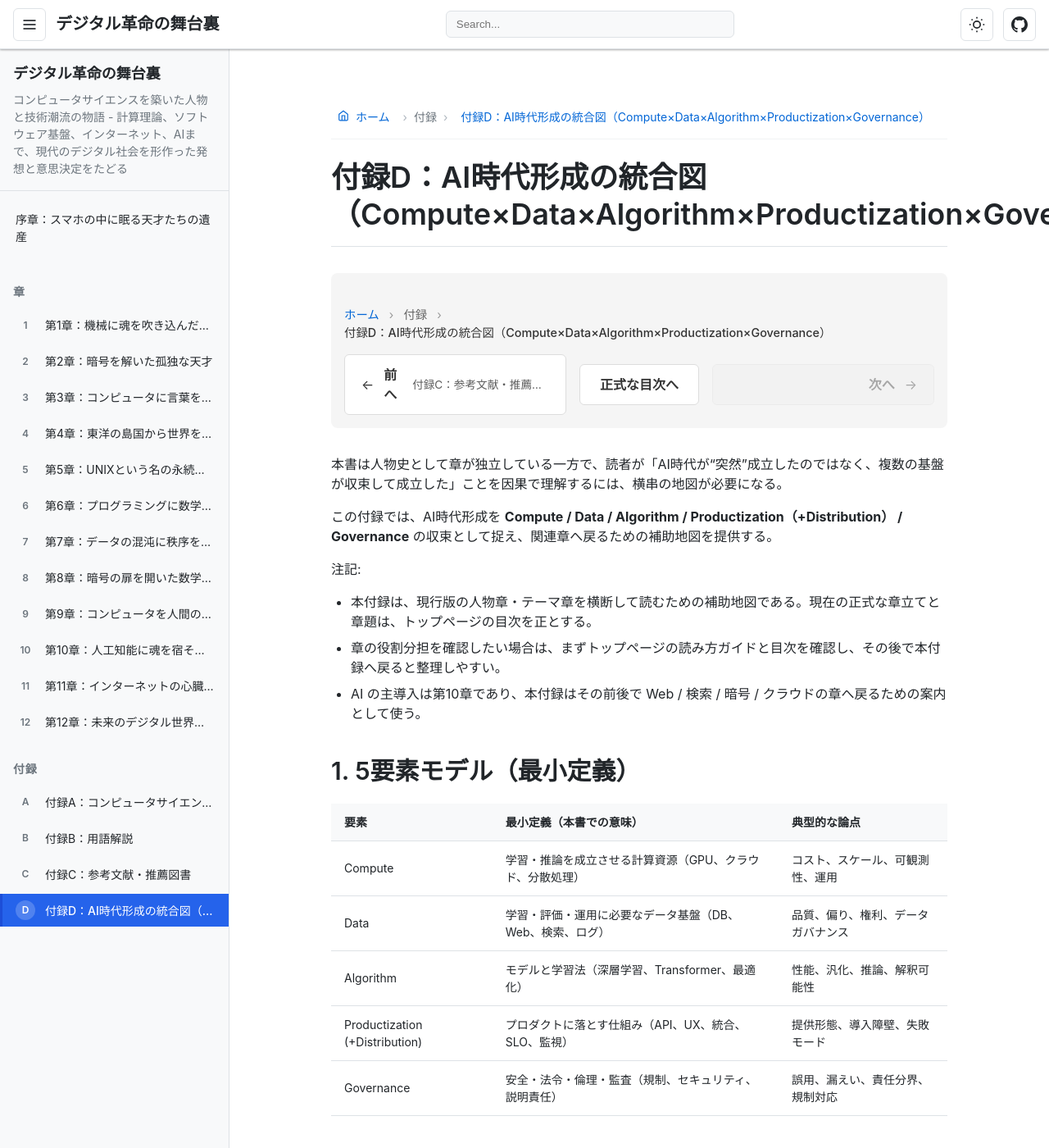
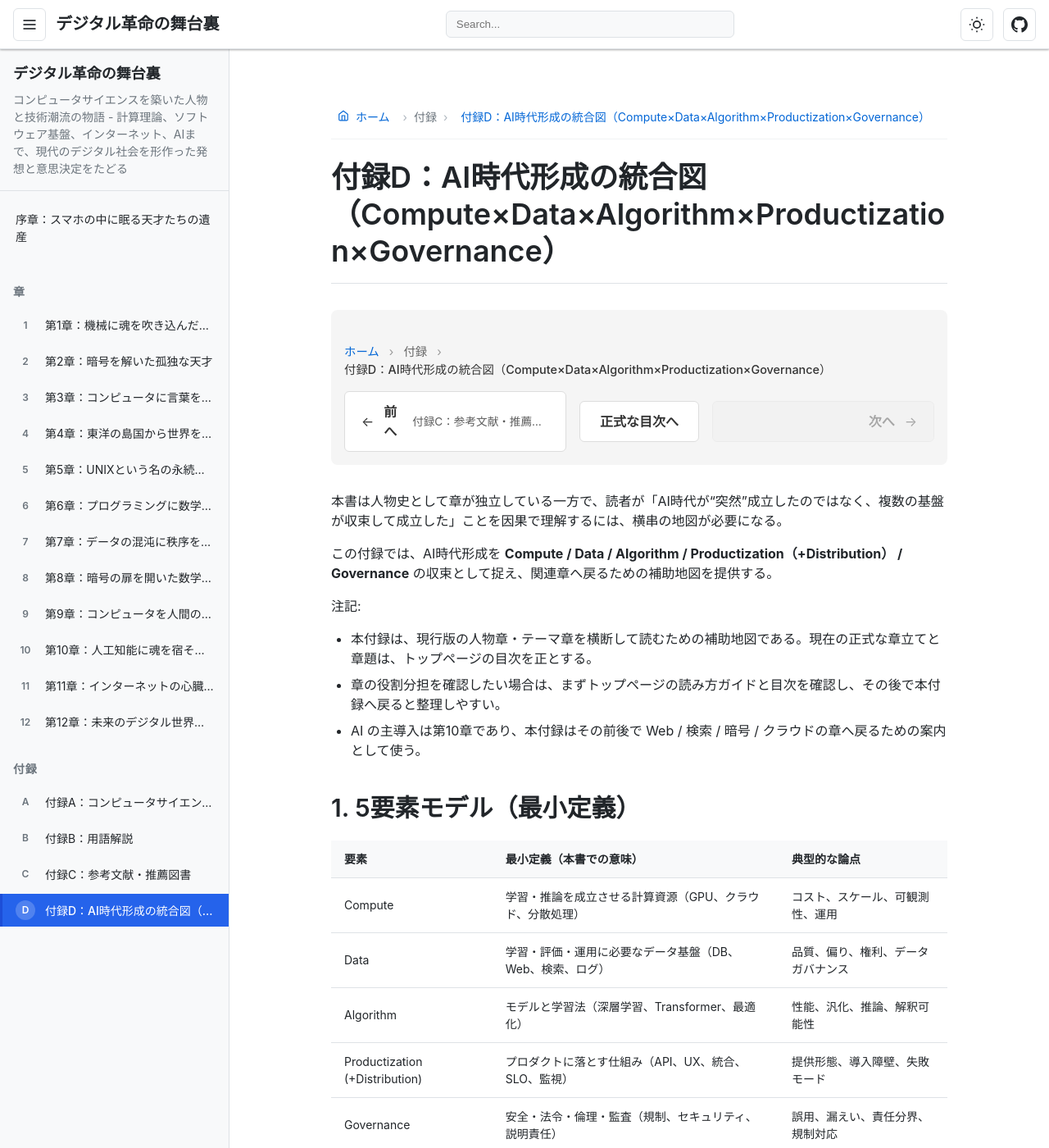
Before and after one commit to itdojp/cs-visionaries-book, a Jekyll site: the page built from docs/appendices/appendix-d.md, in a window 1280 px wide and 1400 px high. Shown: the whole window at 82% size. Built offline with Jekyll 4.4.1, drawn with Linux system fonts in a browser that asks for light colours.

Commit message:
fix: constrain mobile layout overflow (#165)

```diff
--- a/docs/assets/css/main.css
+++ b/docs/assets/css/main.css
@@ -192,6 +192,7 @@ body {
 .book-layout {
   display: flex;
   min-height: 100vh;
+  min-width: 0;
 }
 
 .book-header {
@@ -227,12 +228,21 @@ body {
   margin-left: var(--sidebar-width);
   margin-top: var(--header-height);
   min-height: calc(100vh - var(--header-height));
+  min-width: 0;
 }
 
 .book-content {
+  width: 100%;
   max-width: var(--content-max-width);
   margin: 0 auto;
   padding: var(--space-8) var(--space-6);
+  min-width: 0;
+}
+
+.page-content {
+  min-width: 0;
+  max-width: 100%;
+  overflow-wrap: break-word;
 }
 
 /* Typography */
@@ -334,6 +344,8 @@ pre {
   overflow-x: auto;
   margin: var(--space-4) 0;
   line-height: var(--line-height-normal);
+  max-width: 100%;
+  min-width: 0;
 }
 
 pre code {
@@ -489,6 +501,7 @@ img {
   display: flex;
   align-items: center;
   gap: var(--space-3);
+  min-width: 0;
 }
 
 .header-center {
@@ -504,6 +517,7 @@ img {
 .header-title {
   color: var(--color-text-primary);
   text-decoration: none;
+  min-width: 0;
 }
 
 .header-title h1 {
@@ -511,6 +525,9 @@ img {
   padding: 0;
   border: 0;
   font-size: var(--font-size-xl);
+  overflow: hidden;
+  text-overflow: ellipsis;
+  white-space: nowrap;
 }
 
 .sidebar-toggle,
@@ -719,6 +736,8 @@ img {
 .code-block-wrapper {
   position: relative;
   margin: var(--space-4) 0;
+  max-width: 100%;
+  min-width: 0;
 }
 
 .code-copy-button {
```
Also changed, not shown: templates/styles/main.css (+12 -0 lines).
